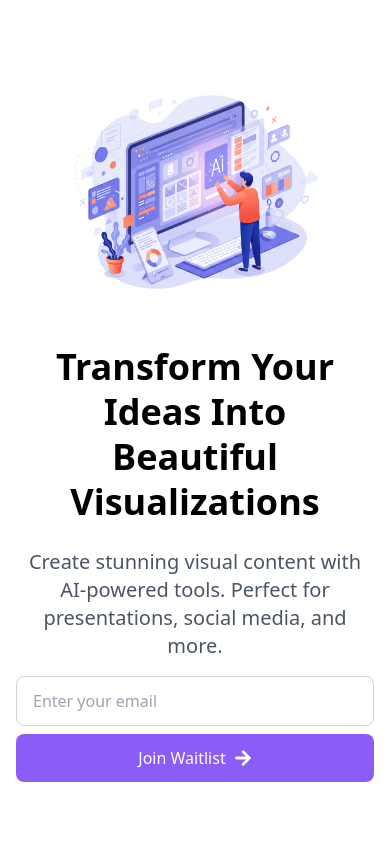
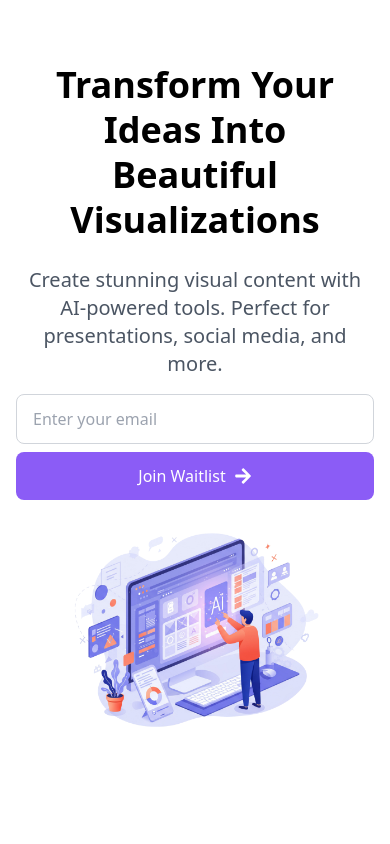
Before and after one commit to rangelkoli/VisuaGen, a Next.js app: page / in a window 390 px wide. Shown: the top 844 px of the page. Built offline with nearby package versions, Linux system fonts and the light colour scheme; no server answers.

Commit message:
fix: enhance error messages in login and waitlist signup; adjust layout in HeroSection

```diff
--- a/app/login/page.tsx
+++ b/app/login/page.tsx
@@ -38,8 +38,8 @@ export default function Login() {
       } else {
         toast.error("No user found with these credentials");
       }
-    } catch (_) {
-      toast.error("An unexpected error occurred");
+    } catch (error) {
+      toast.error("An unexpected error occurred" + error);
     } finally {
       setIsLoading(false);
     }
--- a/components/HeroSection.tsx
+++ b/components/HeroSection.tsx
@@ -25,14 +25,14 @@ export default function HeroSection() {
       setHasJoined(true);
       setEmail("");
     } catch (_error) {
-      toast.error("Failed to join waitlist. Please try again.");
+      toast.error("Failed to join waitlist. Please try again." + _error);
     } finally {
       setIsSubmitting(false);
     }
   };
 
   return (
-    <div className='min-h-screen flex flex-col-reverse md:flex-row items-center justify-center px-4 md:px-8 py-8 md:py-16'>
+    <div className='min-h-screen flex flex-col md:flex-row items-center justify-center px-4 md:px-8 py-8 md:py-16'>
       <motion.div
         initial={{ opacity: 0, x: -20 }}
         animate={{ opacity: 1, x: 0 }}
@@ -52,12 +52,12 @@ export default function HeroSection() {
           <motion.div
             initial={{ opacity: 0 }}
             animate={{ opacity: 1 }}
-            className='p-4 bg-green-50 dark:bg-green-900/20 rounded-lg text-green-700 dark:text-green-300 mb-8'
+            className='p-4 bg-green-50 dark:bg-green-900/20 rounded-lg text-green-700 dark:text-green-300 mb-8 order-1'
           >
             <h3 className='font-semibold mb-2'>🎉 You&apos;re on the list!</h3>
             <p>
-              Thank you for joining our waitlist. We'll notify you via email
-              when VisuaGen launches.
+              Thank you for joining our waitlist. We&apos;ll notify you via
+              email when VisuaGen launches.
             </p>
           </motion.div>
         ) : (
@@ -115,7 +115,7 @@ export default function HeroSection() {
         initial={{ opacity: 0, x: 20 }}
         animate={{ opacity: 1, x: 0 }}
         transition={{ duration: 0.5 }}
-        className='w-full md:w-1/2 mb-8 md:mb-0 bg-transparent justify-center flex'
+        className='w-full md:w-1/2 mb-8 md:mb-0 bg-transparent justify-center flex order-2 md:order-1'
       >
         <Image
           src={LandingHeroImage}
```
